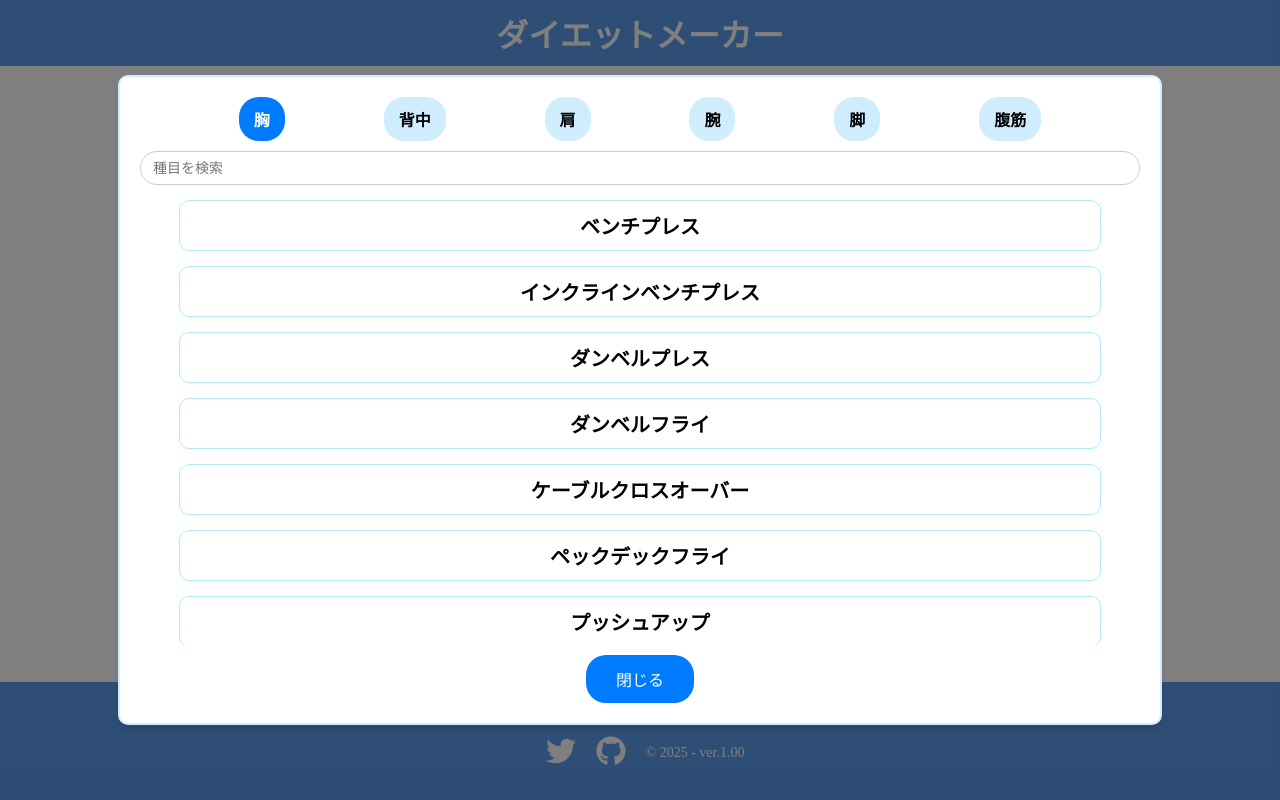
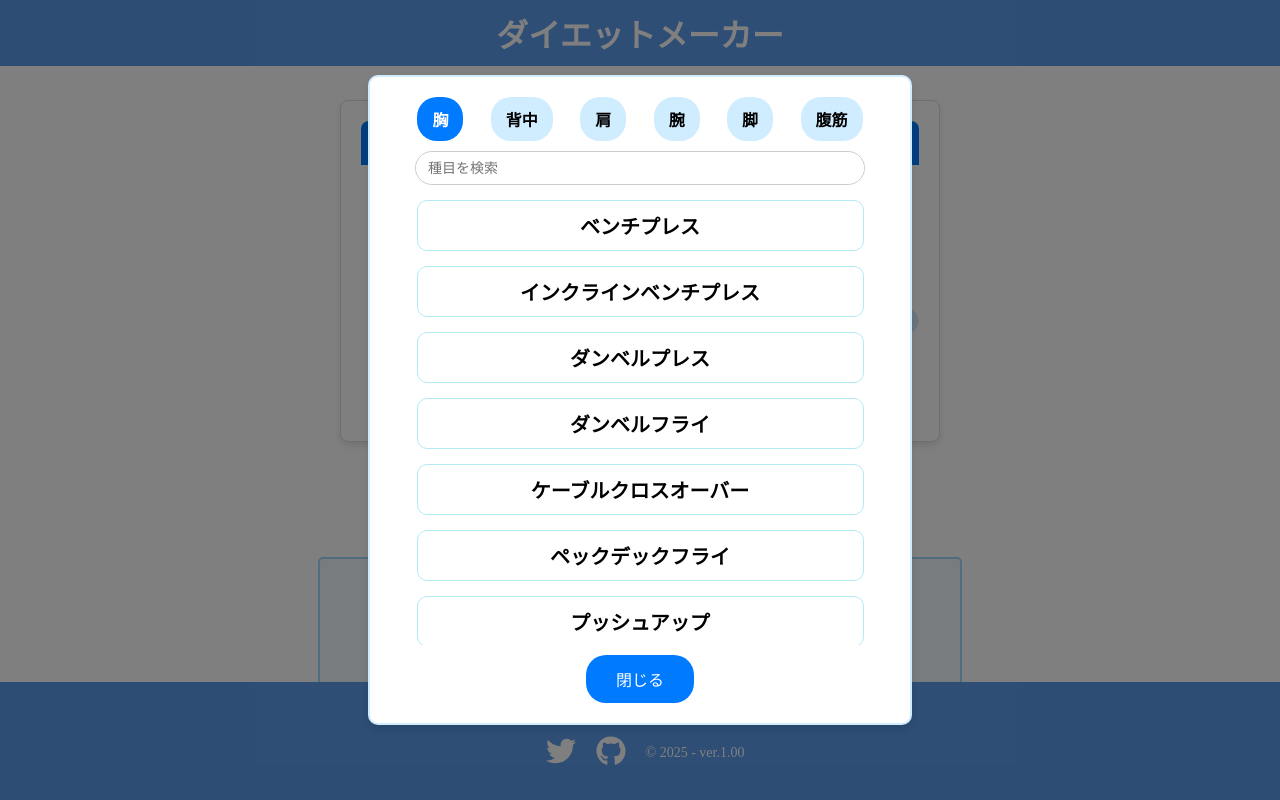
Before and after one commit to michihiro721/diet-maker, a React (Create React App) app in the folder frontend/: page / in a window 1280 px wide. Both pictures are taken after a click on the element "ベンチプレス". Shown: the top 800 px of the page. Built offline with nearby package versions, Linux system fonts and the light colour scheme.

Commit message:
デザインを整えた

```diff
--- a/frontend/src/components/Home/Body/TrainingRecord/CustomizedTraining/styles/customized-training.css
+++ b/frontend/src/components/Home/Body/TrainingRecord/CustomizedTraining/styles/customized-training.css
@@ -23,11 +23,10 @@
   background: #fff; /* 背景色を白に設定 */
   padding: 20px; /* 内側の余白を設定 */
   border-radius: 10px; /* 角を丸くする */
-  width: 90%; /* 横幅を90%に設定 */
+  width: 500px; /* 横幅を90%に設定 */
   max-width: 1000px; /* 最大幅を1000pxに設定 */
   max-height: 80%; /* 最大高さを80%に設定 */
   box-shadow: 0 4px 8px rgba(0, 0, 0, 0.1); /* 軽い影を追加 */
-  overflow-y: auto; /* 縦スクロールを有効に */
   border: 2px solid rgba(162, 217, 255, 0.5); /* 薄い水色の枠線 */
 }
 
@@ -65,7 +64,7 @@
 
 .search-input {
   /* 検索入力フィールドのスタイル */
-  width: 100%; /* 幅を100%に設定 */
+  width: 90%;
   padding: 8px 12px; /* 内側の余白を設定 */
   margin-bottom: 10px; /* 下に余白を追加 */
   border: 1px solid #ccc; /* 枠線を設定 */
@@ -85,7 +84,7 @@
 
 .exercise-item {
   /* 種目アイテムのスタイル */
-  width: 90%; /* 幅を90%に設定 */
+  width: 85%;
   text-align: center; /* テキストを中央揃え */
   padding: 10px; /* 内側の余白を設定 */
   margin: 5px 0; /* 上下に余白を追加 */
```
